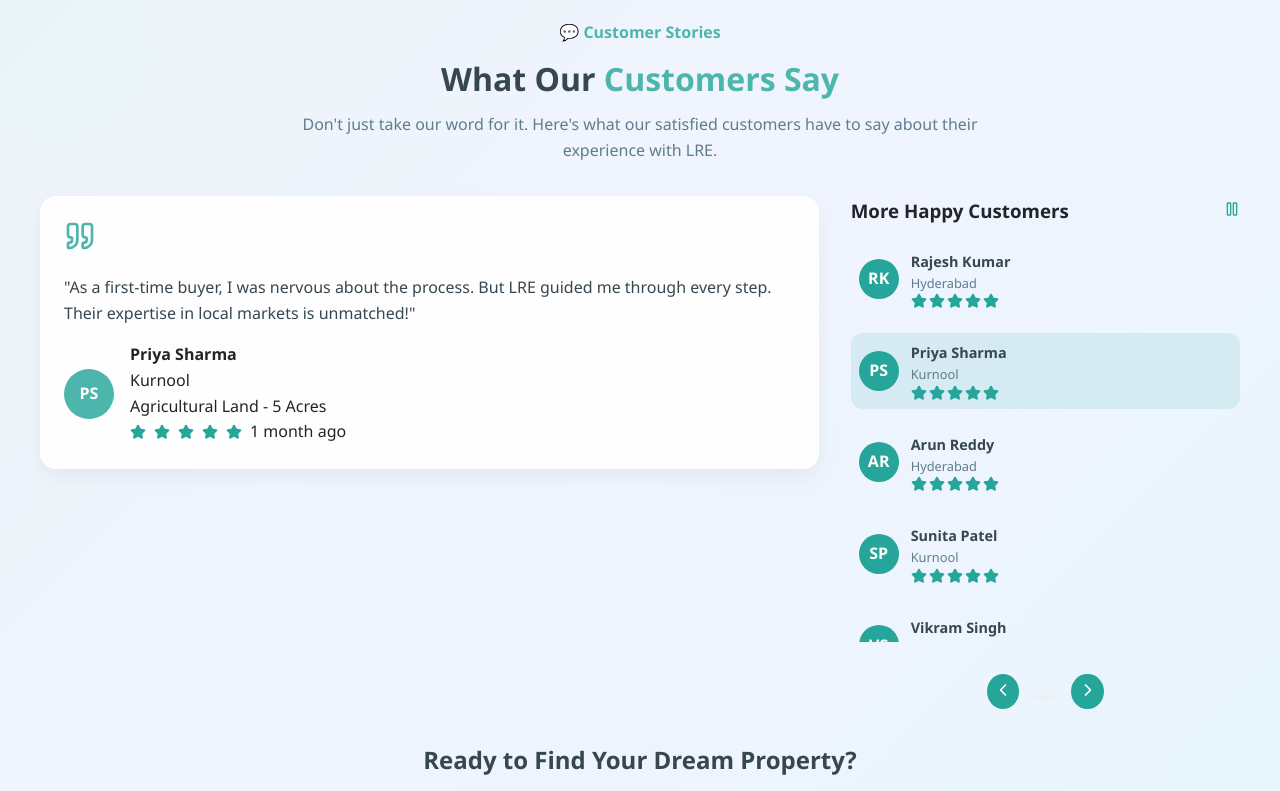
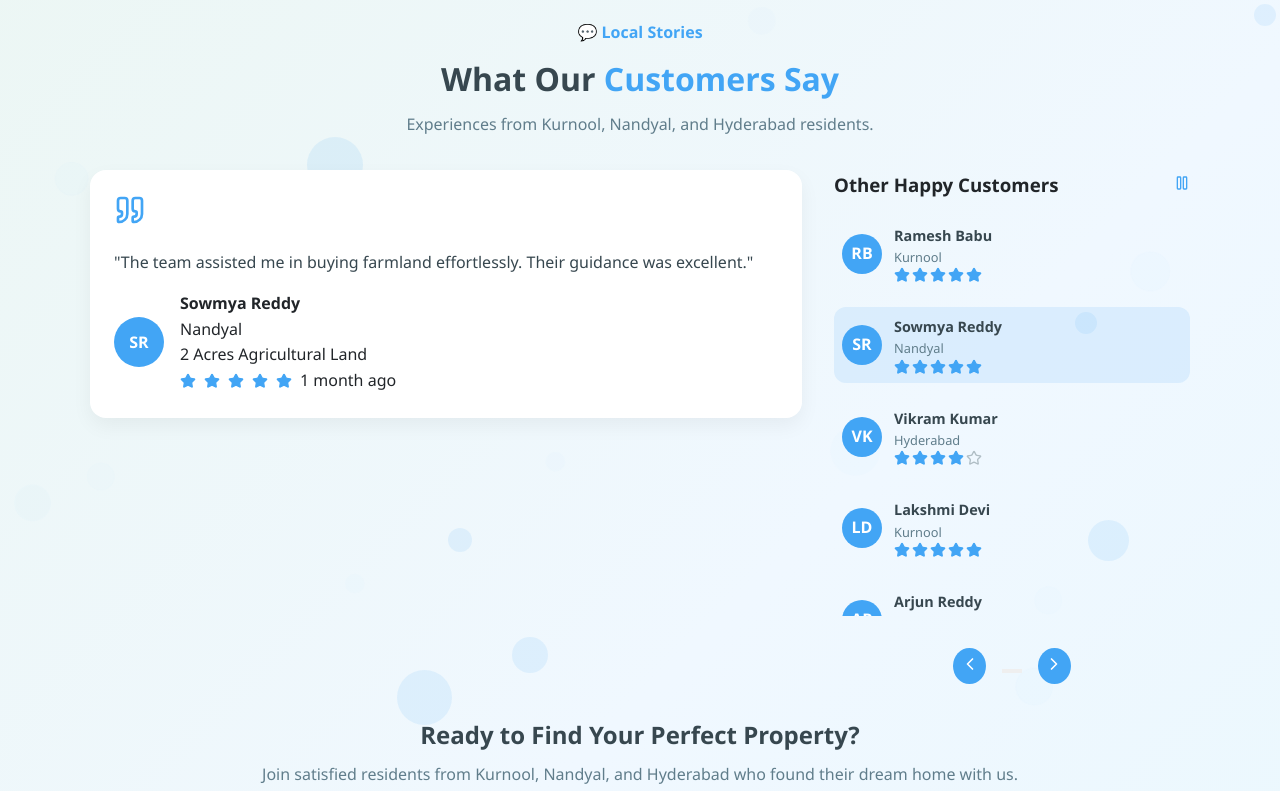
Before and after one commit to Bellaryinfotech2025/localrealestaterepo, a React (Vite) app: page / in a window 1280 px wide. Shown: the part 2040-2831 px from the top of the page. Built offline with nearby package versions, Linux system fonts and the light colour scheme; no server answers.

Commit message:
featuremodified

```diff
--- a/src/feauturescomponent/Feature.css
+++ b/src/feauturescomponent/Feature.css
@@ -1,17 +1,14 @@
-/* ========================
-   Customer Reviews Section
-   ======================== */
-.reviews-section {
+.local-reviews {
     padding: 2rem 1rem;
     font-family: 'Segoe UI', Tahoma, Geneva, Verdana, sans-serif;
-    background: linear-gradient(-45deg, #e0f7fa, #f0f4ff, #e8f5e9, #fff8f0);
+    background: linear-gradient(-45deg, #e0f7fa, #f0f8ff, #e8f5e9, #fff8f0);
     background-size: 400% 400%;
-    animation: gradientAnimation 20s ease infinite;
+    animation: gradientAnim 25s ease infinite;
     position: relative;
     overflow: hidden;
 }
 
-@keyframes gradientAnimation {
+@keyframes gradientAnim {
     0% {
         background-position: 0% 50%;
     }
@@ -25,33 +22,34 @@
     }
 }
 
-.reviews-section::before,
-.reviews-section::after {
-    content: "";
+/* Animated bubbles */
+.local-reviews .bubble {
     position: absolute;
     border-radius: 50%;
-    opacity: 0.05;
+    background: rgba(66, 165, 245, 0.1);
     z-index: 0;
+    animation: floatBubble 20s linear infinite;
 }
 
-.reviews-section::before {
-    width: 200px;
-    height: 200px;
-    background: #b2ebf2;
-    top: -40px;
-    left: -40px;
-}
+@keyframes floatBubble {
+    0% {
+        transform: translateY(0) translateX(0);
+        opacity: 0.2;
+    }
 
-.reviews-section::after {
-    width: 300px;
-    height: 300px;
-    background: #c8e6c9;
-    bottom: -80px;
-    right: -80px;
+    50% {
+        transform: translateY(-50px) translateX(20px);
+        opacity: 0.1;
+    }
+
+    100% {
+        transform: translateY(0) translateX(0);
+        opacity: 0.2;
+    }
 }
 
 .reviews-container {
-    max-width: 1200px;
+    max-width: 1100px;
     margin: 0 auto;
     position: relative;
     z-index: 1;
@@ -64,7 +62,7 @@
 
 .section-badge {
     font-weight: 600;
-    color: #4db6ac;
+    color: #42a5f5;
     margin-bottom: 0.5rem;
     display: inline-flex;
     align-items: center;
@@ -78,7 +76,7 @@
 }
 
 .section-title .highlight {
-    color: #4db6ac;
+    color: #42a5f5;
 }
 
 .section-subtitle {
@@ -94,25 +92,22 @@
     flex-wrap: wrap;
 }
 
-/* Active Review */
 .active-review {
     flex: 2 1 600px;
 }
 
 .review-card {
-    background: rgba(255, 255, 255, 0.95);
+    background: #ffffff;
     padding: 1.5rem;
     border-radius: 16px;
     box-shadow: 0 8px 20px rgba(0, 0, 0, 0.05);
     display: flex;
     flex-direction: column;
     gap: 1rem;
-    width: 100%;
-    box-sizing: border-box;
 }
 
 .quote-icon {
-    color: #4db6ac;
+    color: #42a5f5;
 }
 
 .review-text {
@@ -130,14 +125,13 @@
 .reviewer-avatar {
     width: 50px;
     height: 50px;
-    background-color: #4db6ac;
+    background-color: #42a5f5;
     border-radius: 50%;
     display: flex;
     align-items: center;
     justify-content: center;
     color: #fff;
     font-weight: 700;
-    font-size: 1rem;
 }
 
 .reviewer-details {
@@ -155,10 +149,9 @@
 }
 
 .star.filled {
-    stroke: #26a69a;
+    stroke: #42a5f5;
 }
 
-/* Navigation */
 .reviews-navigation {
     flex: 1 1 300px;
     display: flex;
@@ -176,7 +169,7 @@
     background: none;
     border: none;
     cursor: pointer;
-    color: #26a69a;
+    color: #42a5f5;
 }
 
 .review-thumbnails {
@@ -194,21 +187,17 @@
     cursor: pointer;
     padding: 0.5rem;
     border-radius: 12px;
-    transition: background 0.3s, transform 0.2s;
-}
-
-.thumbnail:hover {
-    transform: translateX(5px);
+    transition: background 0.3s;
 }
 
 .thumbnail.active {
-    background: rgba(38, 166, 154, 0.12);
+    background: rgba(66, 165, 245, 0.12);
 }
 
 .thumbnail-avatar {
     width: 40px;
     height: 40px;
-    background: #26a69a;
+    background: #42a5f5;
     border-radius: 50%;
     display: flex;
     align-items: center;
@@ -243,7 +232,7 @@
 }
 
 .nav-btn {
-    background: #26a69a;
+    background: #42a5f5;
     border: none;
     color: #fff;
     padding: 0.4rem;
@@ -251,7 +240,6 @@
     cursor: pointer;
 }
 
-/* CTA */
 .reviews-cta {
     margin-top: 2rem;
     text-align: center;
@@ -267,24 +255,10 @@
     color: #607d8b;
 }
 
-/* ========================
-   Responsive Breakpoints
-   ======================== */
+/* Responsive */
 @media (max-width: 1024px) {
     .reviews-content {
         flex-direction: column;
-    }
-
-    .reviews-navigation {
-        flex-direction: row;
-        overflow-x: auto;
-        padding-bottom: 1rem;
-    }
-
-    .review-thumbnails {
-        flex-direction: row;
-        gap: 0.5rem;
-        max-height: none;
     }
 }
 
@@ -320,29 +294,18 @@
     .thumbnail-content p {
         font-size: 0.75rem;
     }
-
-    .reviews-navigation {
-        flex-direction: row;
-        gap: 0.75rem;
-        overflow-x: auto;
-    }
-
-    .review-thumbnails {
-        flex-direction: row;
-        max-height: none;
-    }
 }
 
 @media (max-width: 480px) {
-    .section-subtitle {
+    .reviews-container {
+        padding: 0 0.5rem;
+    }
+
+    .review-text {
         font-size: 0.9rem;
     }
 
-    .reviews-cta h3 {
-        font-size: 1.2rem;
-    }
-
-    .reviews-cta p {
-        font-size: 0.85rem;
+    .reviews-navigation {
+        max-height: 300px;
     }
 }
--- a/src/feauturescomponent/Feature.jsx
+++ b/src/feauturescomponent/Feature.jsx
@@ -2,58 +2,78 @@ import React, { useState, useEffect, useRef } from 'react';
 import '../feauturescomponent/Feature.css';
 import { Star, Quote, ChevronLeft, ChevronRight, Play, Pause } from 'lucide-react';
 
-const CustomerReviews = () => {
-    const [currentReview, setCurrentReview] = useState(0);
-    const [isAutoPlaying, setIsAutoPlaying] = useState(true);
+const LocalCustomerReviews = () => {
+    const [current, setCurrent] = useState(0);
+    const [autoPlay, setAutoPlay] = useState(true);
     const touchStartX = useRef(0);
     const touchEndX = useRef(0);
 
     const reviews = [
-        { id: 1, name: "Rajesh Kumar", location: "Hyderabad", rating: 5, review: "LRE helped me find my dream home in just 2 weeks! Their team was professional, transparent, and made the entire process smooth. Highly recommended!", property: "3BHK Apartment in Gachibowli", date: "2 weeks ago" },
-        { id: 2, name: "Priya Sharma", location: "Kurnool", rating: 5, review: "As a first-time buyer, I was nervous about the process. But LRE guided me through every step. Their expertise in local markets is unmatched!", property: "Agricultural Land - 5 Acres", date: "1 month ago" },
-        { id: 3, name: "Arun Reddy", location: "Hyderabad", rating: 5, review: "The commercial property I bought through LRE has already appreciated by 25% in just 6 months. Best investment decision ever!", property: "Commercial Space in Hitech City", date: "3 months ago" },
-        { id: 4, name: "Sunita Patel", location: "Kurnool", rating: 5, review: "From property search to registration, LRE handled everything. Their legal team ensured all documents were perfect. Trustworthy service!", property: "Residential Plot in Suburban Area", date: "2 months ago" },
-        { id: 5, name: "Vikram Singh", location: "Hyderabad", rating: 5, review: "Excellent service! They understood my requirements perfectly and showed me properties that exactly matched my budget and preferences.", property: "Villa in Financial District", date: "1 week ago" }
+        { id: 1, name: "Ramesh Babu", city: "Kurnool", rating: 5, review: "LRE helped me find my dream 3BHK quickly in Kurnool. Very professional and transparent.", property: "3BHK Apartment", date: "2 weeks ago" },
+        { id: 2, name: "Sowmya Reddy", city: "Nandyal", rating: 5, review: "The team assisted me in buying farmland effortlessly. Their guidance was excellent.", property: "2 Acres Agricultural Land", date: "1 month ago" },
+        { id: 3, name: "Vikram Kumar", city: "Hyderabad", rating: 4, review: "Bought a villa in Hyderabad smoothly. Team was friendly and knowledgeable.", property: "4BHK Villa", date: "3 weeks ago" },
+        { id: 4, name: "Lakshmi Devi", city: "Kurnool", rating: 5, review: "Found a perfect residential plot thanks to LRE. Quick and hassle-free process.", property: "Residential Plot", date: "2 months ago" },
+        { id: 5, name: "Arjun Reddy", city: "Nandyal", rating: 5, review: "Amazing service! Helped me choose the best property for my family in Nandyal.", property: "3BHK House", date: "1 week ago" }
     ];
 
-    const nextReview = () => setCurrentReview((prev) => (prev + 1) % reviews.length);
-    const prevReview = () => setCurrentReview((prev) => (prev - 1 + reviews.length) % reviews.length);
-    const goToReview = (index) => setCurrentReview(index);
-    const toggleAutoPlay = () => setIsAutoPlaying(!isAutoPlaying);
+    const next = () => setCurrent((prev) => (prev + 1) % reviews.length);
+    const prev = () => setCurrent((prev) => (prev - 1 + reviews.length) % reviews.length);
+    const goTo = (index) => setCurrent(index);
+    const togglePlay = () => setAutoPlay(!autoPlay);
 
     useEffect(() => {
         let interval;
-        if (isAutoPlaying) interval = setInterval(nextReview, 5000);
+        if (autoPlay) interval = setInterval(next, 5000);
         return () => clearInterval(interval);
-    }, [isAutoPlaying, currentReview]);
+    }, [autoPlay, current]);
 
-    const renderStars = (rating) =>
-        Array.from({ length: 5 }, (_, i) => (
-            <Star key={i} size={16} className={i < rating ? "star filled" : "star"} fill={i < rating ? "#26a69a" : "none"} />
-        ));
+    const renderStars = (rating) => Array.from({ length: 5 }, (_, i) => (
+        <Star key={i} size={16} className={i < rating ? "star filled" : "star"} fill={i < rating ? "#42a5f5" : "none"} />
+    ));
 
-    const getInitials = (name) => name.split(' ').map(word => word[0]).join('').toUpperCase();
+    const getInitials = (name) => name.split(' ').map(n => n[0]).join('').toUpperCase();
 
-    // Swipe handlers
     const handleTouchStart = (e) => touchStartX.current = e.touches[0].clientX;
     const handleTouchMove = (e) => touchEndX.current = e.touches[0].clientX;
     const handleTouchEnd = () => {
-        const deltaX = touchStartX.current - touchEndX.current;
-        if (deltaX > 50) nextReview();
-        else if (deltaX < -50) prevReview();
+        const delta = touchStartX.current - touchEndX.current;
+        if (delta > 50) next();
+        else if (delta < -50) prev();
     };
 
+    // Generate bubbles dynamically
+    const bubbles = Array.from({ length: 20 }, (_, i) => ({
+        id: i,
+        size: Math.floor(Math.random() * 40) + 20,
+        left: Math.floor(Math.random() * 100),
+        top: Math.floor(Math.random() * 100),
+        delay: Math.random() * 10
+    }));
+
     return (
-        <section className="reviews-section">
+        <section className="reviews-section local-reviews">
+            {/* Animated bubbles */}
+            {bubbles.map(b => (
+                <div
+                    key={b.id}
+                    className="bubble"
+                    style={{
+                        width: `${b.size}px`,
+                        height: `${b.size}px`,
+                        left: `${b.left}%`,
+                        top: `${b.top}%`,
+                        animationDelay: `${b.delay}s`
+                    }}
+                />
+            ))}
+
             <div className="reviews-container">
-                {/* Header */}
                 <div className="reviews-header">
-                    <div className="section-badge">💬 Customer Stories</div>
+                    <div className="section-badge">💬 Local Stories</div>
                     <h2 className="section-title">What Our <span className="highlight">Customers Say</span></h2>
-                    <p className="section-subtitle">Don't just take our word for it. Here's what our satisfied customers have to say about their experience with LRE.</p>
+                    <p className="section-subtitle">Experiences from Kurnool, Nandyal, and Hyderabad residents.</p>
                 </div>
 
-                {/* Reviews Content */}
                 <div className="reviews-content"
                     onTouchStart={handleTouchStart}
                     onTouchMove={handleTouchMove}
@@ -63,19 +83,14 @@ const CustomerReviews = () => {
                     <div className="active-review">
                         <div className="review-card">
                             <div className="quote-icon"><Quote size={32} /></div>
-                            <div className="review-text">"{reviews[currentReview].review}"</div>
+                            <div className="review-text">"{reviews[current].review}"</div>
                             <div className="reviewer-info">
-                                <div className="reviewer-avatar">
-                                    <span className="avatar-initials">{getInitials(reviews[currentReview].name)}</span>
-                                </div>
+                                <div className="reviewer-avatar">{getInitials(reviews[current].name)}</div>
                                 <div className="reviewer-details">
-                                    <h4 className="reviewer-name">{reviews[currentReview].name}</h4>
-                                    <p className="reviewer-location">{reviews[currentReview].location}</p>
-                                    <p className="reviewer-property">{reviews[currentReview].property}</p>
-                                    <div className="review-rating">
-                                        {renderStars(reviews[currentReview].rating)}
-                                        <span className="review-date">{reviews[currentReview].date}</span>
-                                    </div>
+                                    <h4>{reviews[current].name}</h4>
+                                    <p className="reviewer-city">{reviews[current].city}</p>
+                                    <p className="reviewer-property">{reviews[current].property}</p>
+                                    <div className="review-rating">{renderStars(reviews[current].rating)} <span className="review-date">{reviews[current].date}</span></div>
                                 </div>
                             </div>
                         </div>
@@ -84,42 +99,37 @@ const CustomerReviews = () => {
                     {/* Navigation & Thumbnails */}
                     <div className="reviews-navigation">
                         <div className="navigation-header">
-                            <h3>More Happy Customers</h3>
-                            <button className="play-pause-btn" onClick={toggleAutoPlay} aria-label={isAutoPlaying ? "Pause auto-play" : "Play auto-play"}>
-                                {isAutoPlaying ? <Pause size={16} /> : <Play size={16} />}
-                            </button>
+                            <h3>Other Happy Customers</h3>
+                            <button className="play-pause-btn" onClick={togglePlay}>{autoPlay ? <Pause size={16} /> : <Play size={16} />}</button>
                         </div>
 
                         <div className="review-thumbnails">
-                            {reviews.map((review, index) => (
-                                <div key={review.id} className={`thumbnail ${index === currentReview ? 'active' : ''}`} onClick={() => goToReview(index)}>
-                                    <div className="thumbnail-avatar"><span className="avatar-initials-small">{getInitials(review.name)}</span></div>
+                            {reviews.map((rev, idx) => (
+                                <div key={rev.id} className={`thumbnail ${idx === current ? 'active' : ''}`} onClick={() => goTo(idx)}>
+                                    <div className="thumbnail-avatar">{getInitials(rev.name)}</div>
                                     <div className="thumbnail-content">
-                                        <h5>{review.name}</h5>
-                                        <p>{review.location}</p>
-                                        <div className="thumbnail-rating">{renderStars(review.rating)}</div>
+                                        <h5>{rev.name}</h5>
+                                        <p>{rev.city}</p>
+                                        <div className="thumbnail-rating">{renderStars(rev.rating)}</div>
                                     </div>
                                 </div>
                             ))}
                         </div>
 
                         <div className="navigation-controls">
-                            <button className="nav-btn prev" onClick={prevReview}><ChevronLeft size={20} /></button>
+                            <button className="nav-btn prev" onClick={prev}><ChevronLeft size={20} /></button>
                             <div className="review-indicators">
-                                {reviews.map((_, index) => (
-                                    <button key={index} className={`indicator ${index === currentReview ? 'active' : ''}`} onClick={() => goToReview(index)} />
-                                ))}
+                                {reviews.map((_, i) => <button key={i} className={`indicator ${i === current ? 'active' : ''}`} onClick={() => goTo(i)} />)}
                             </div>
-                            <button className="nav-btn next" onClick={nextReview}><ChevronRight size={20} /></button>
+                            <button className="nav-btn next" onClick={next}><ChevronRight size={20} /></button>
                         </div>
                     </div>
                 </div>
 
-                {/* CTA */}
                 <div className="reviews-cta">
                     <div className="cta-content">
-                        <h3>Ready to Find Your Dream Property?</h3>
-                        <p>Join hundreds of satisfied customers who found their perfect home with LRE</p>
+                        <h3>Ready to Find Your Perfect Property?</h3>
+                        <p>Join satisfied residents from Kurnool, Nandyal, and Hyderabad who found their dream home with us.</p>
                     </div>
                 </div>
             </div>
@@ -127,4 +137,4 @@ const CustomerReviews = () => {
     );
 };
 
-export default CustomerReviews;
+export default LocalCustomerReviews;
```
